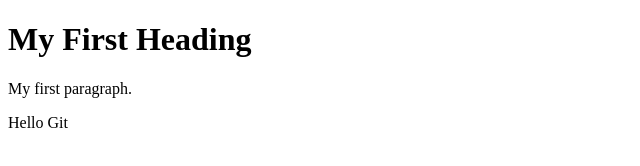
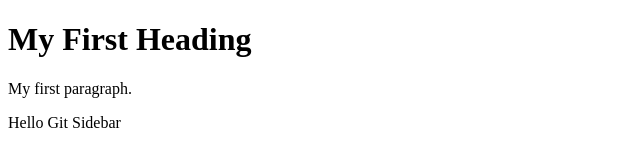
Before and after one commit to kamalwod/gitCrashCourse, a plain HTML site: page index.html in a window 1280 px wide. Shown: the full height of the page, 0-640 px from the left. Drawn offline with Linux system fonts and the light colour scheme.

Commit message:
Adding sidebar

```diff
--- a/index.html
+++ b/index.html
@@ -6,6 +6,9 @@
 
 <p>My first paragraph.</p>
 Hello Git
+<divc class="sidebar">
+Sidebar
+</sidebar>
 <script src="app.js"></script>
 </body>
 </html>
```
